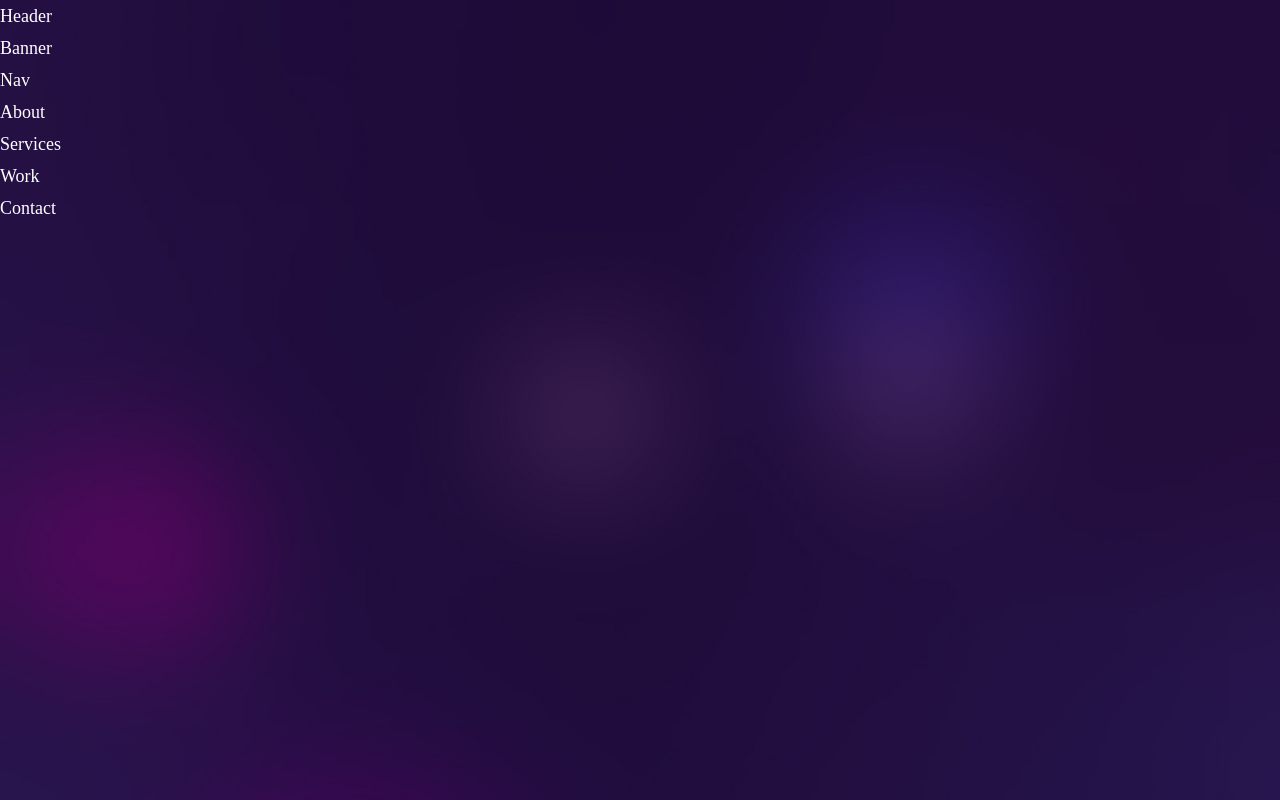
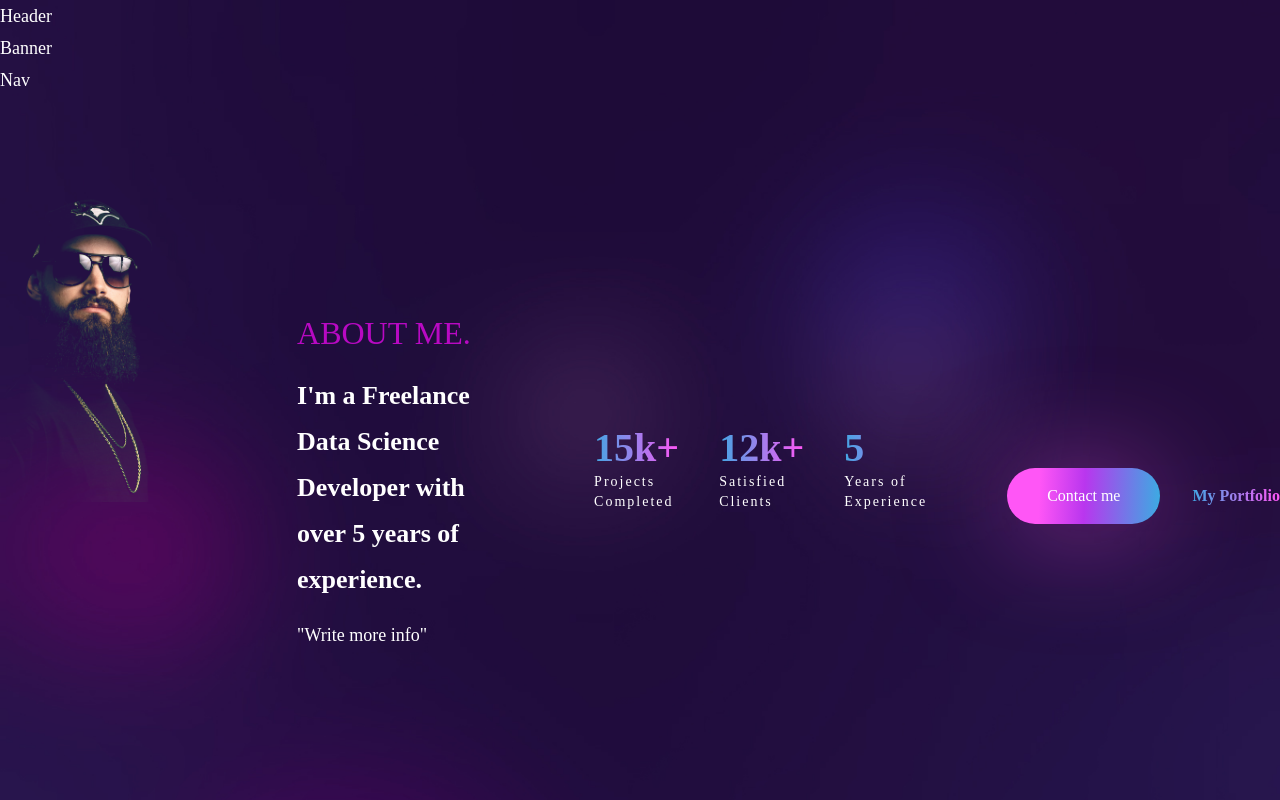
Before and after one commit to NITIN0601/Portfolio, a React (Create React App) app in the folder portfolio_web/: page / in a window 1280 px wide. Shown: the top 800 px of the page. Built offline with nearby package versions, Linux system fonts and the light colour scheme.

Commit message:
Version_1.2

```diff
--- a/portfolio_web/src/App.js
+++ b/portfolio_web/src/App.js
@@ -18,7 +18,7 @@ const App = () => {
       <Services />
       <Work />
       <Contact />
-      <div className='h-[4000px]'></div>
+      {/* <div className='h-[4000px]'></div> */}
     </div>
   );
 };
--- a/portfolio_web/src/components/About.js
+++ b/portfolio_web/src/components/About.js
@@ -1,7 +1,85 @@
 import React from 'react';
+// countuo
+import Countup from 'react-countup';
+// intersection observer
+import {useInView} from 'react-intersection-observer';
+//motion
+import {motion} from 'framer-motion';
+//variant
+import {fadeIn} from '../variants';
+
 
 const About = () => {
-  return <div>About</div>;
+  const [ref, inView] = useInView({
+    threshold: 0.5,
+  });
+  return (
+    <section className='section' id='about' ref={ref}>
+      <div className='containter mx-auto'>
+        <div className='flex flex-col gap-y-10 lg:flex-row lg:items-center lg:gap-x-20 lg:gap-y-0 h-screen'>
+          {/* img */}
+          <motion.div
+          variants={fadeIn('right','0.3')}
+          initial="hidden"
+          whileInView={"show"}
+          viewport={{once: false, amount:0.3}}
+          className='flex-1 bg-about bg-contain bg-no-repeat h-[640px] mix-blend-lighten bg-top'
+          ></motion.div>
+          {/* text  */}
+          <motion.div
+            variants={fadeIn('left','0.3')}
+            initial="hidden"
+            whileInView={"show"}
+            viewport={{once: false, amount:0.3}}
+           className='flex-1'>
+            <h2 className='h2 text-accent'>About Me.</h2>
+            <h3 className='h3 mb-4'>
+              I'm a Freelance Data Science Developer with over 5 years of experience.
+            </h3>
+            <p className='mb-6'> "Write more info" </p>
+            </motion.div>
+            {/* stats */}
+            <div className='flex gap-x-6 lg:gap-x-10 mb-12'>
+              <div>
+                <div className='text-[40px] font-tertiary text-gradient mb-2'>
+                  {inView ? <Countup start={0} end={15} duration={3} /> : null}
+                  k+
+                </div>
+                <div className='font-primary text-sm tracking-[2px]'>
+                  Projects <br />
+                  Completed
+                </div>
+              </div>
+              <div>
+                <div className='text-[40px] font-tertiary text-gradient mb-2'>
+                  {inView ? <Countup start={0} end={12} duration={3} /> : null}
+                  k+
+                </div>
+                <div className='font-primary text-sm tracking-[2px]'>
+                  Satisfied <br />
+                  Clients
+                </div>
+              </div>
+              <div>
+                <div className='text-[40px] font-tertiary text-gradient mb-2'>
+                  {inView ? <Countup start={0} end={5} duration={3} /> : null}
+                </div>
+                <div className='font-primary text-sm tracking-[2px]'>
+                  Years of <br />
+                  Experience
+                </div>
+              </div>
+            </div>
+              <div className='flex gap-x-8 items-center'>
+                <button className='btn btn-lg'>Contact me</button>
+                <a href='#' className='text-gradient btn-link'>
+                  My Portfolio
+                </a>
+              </div>
+            </div>
+        </div>
+    </section>
+  );
 };
 
 export default About;
```
